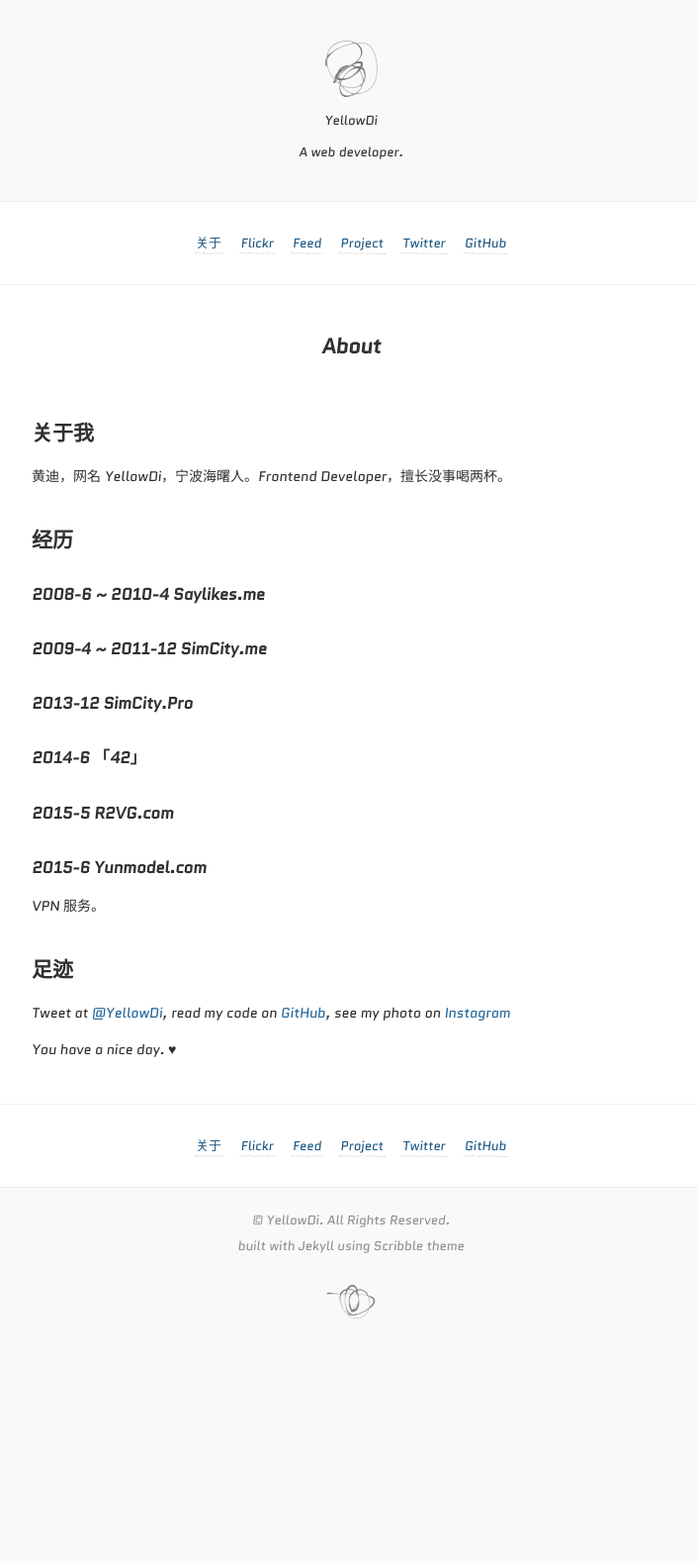
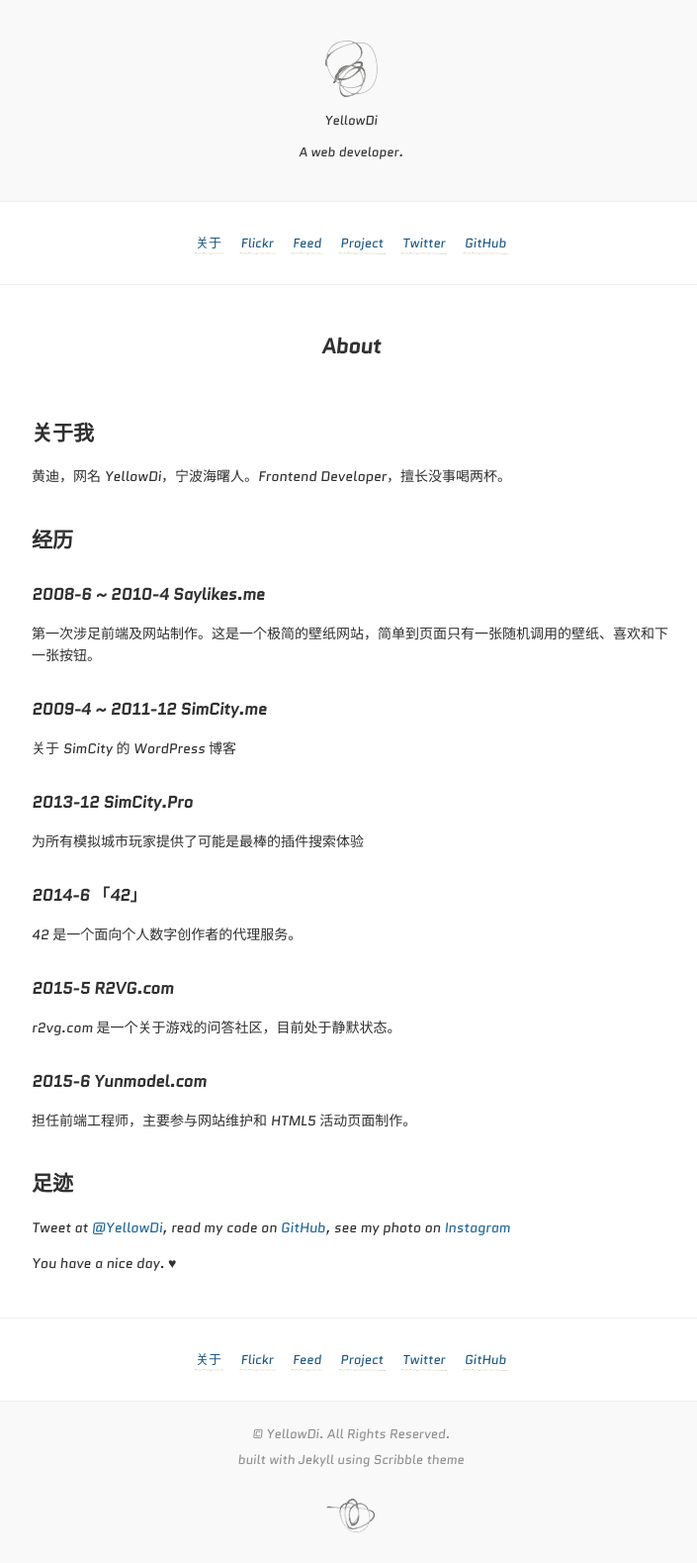
Before and after one commit to YellowDi/yellowdi.github.com, a Jekyll site: the page built from about.md, in a window 1280 px wide. Shown: the whole page at 99% size, without its empty margins (285-990 px from the left). Built offline with Jekyll 4.4.1, drawn with Linux system fonts in a browser that asks for light colours; Markdown is read by kramdown in place of the engine named in the settings; before the commit the page ends 1363 px from its top, so only the background shows below that.

Commit message:
about me

```diff
--- a/about.md
+++ b/about.md
@@ -11,18 +11,20 @@ disqus: false
 ## 经历
 
 ### 2008-6 ~ 2010-4 Saylikes.me
+第一次涉足前端及网站制作。这是一个极简的壁纸网站，简单到页面只有一张随机调用的壁纸、喜欢和下一张按钮。
 ### 2009-4 ~ 2011-12 SimCity.me
+关于 SimCity 的 WordPress 博客
 ### 2013-12 SimCity.Pro
+为所有模拟城市玩家提供了可能是最棒的插件搜索体验
 ### 2014-6 「42」
+42 是一个面向个人数字创作者的代理服务。
 ### 2015-5 R2VG.com
+r2vg.com 是一个关于游戏的问答社区，目前处于静默状态。
 ### 2015-6 Yunmodel.com
-
-VPN 服务。
+担任前端工程师，主要参与网站维护和 HTML5 活动页面制作。
 
 ## 足迹
 
 Tweet at [@YellowDi](http://twitter.com/YellowDi), read my code on [GitHub](http://github.com/YellowDi), see my photo on [Instagram](http://instagram.com/yellowdi)
 
-<script type="text/javascript" src="http://www.douban.com/service/badge/YellowDi/?selection=latest&amp;picsize=medium&amp;hideself=on&amp;show=dolist&amp;n=24&amp;cat=music&amp;columns=6"></script>
-
 You have a nice day. ♥
```
